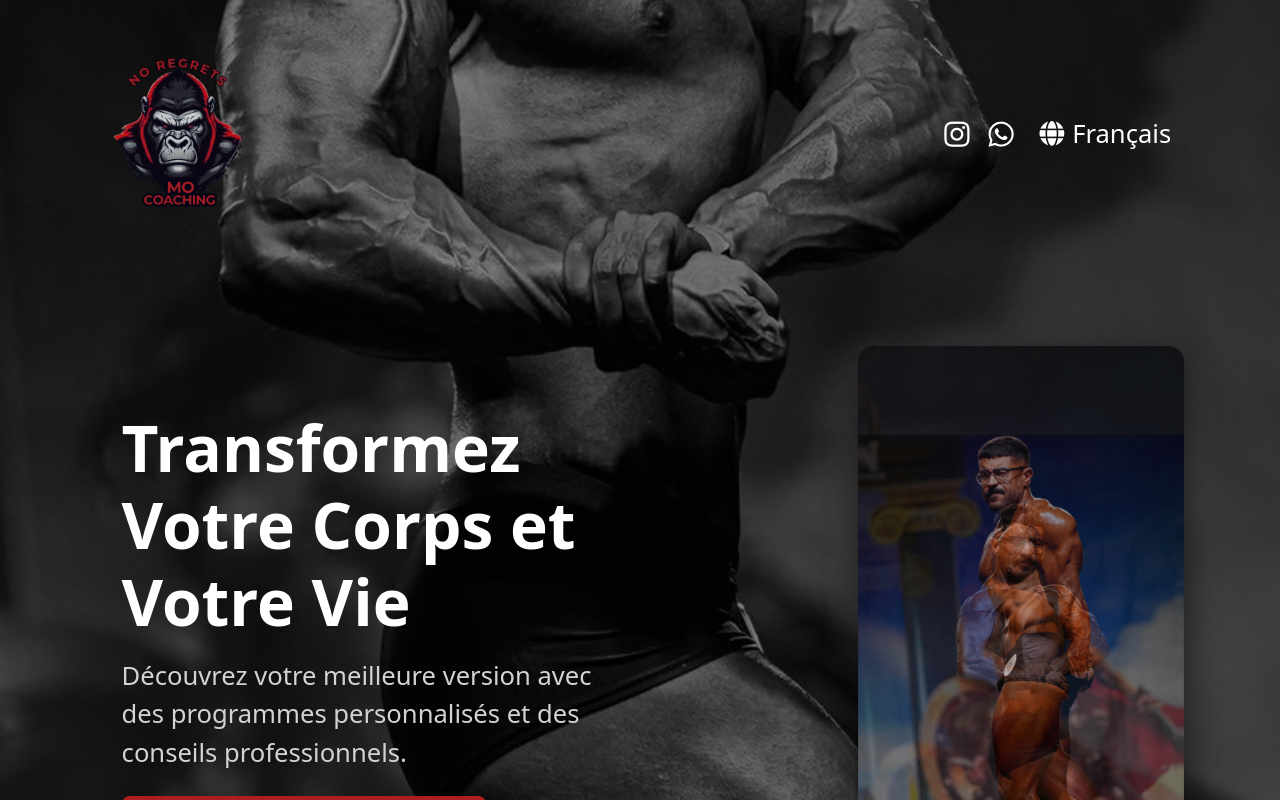
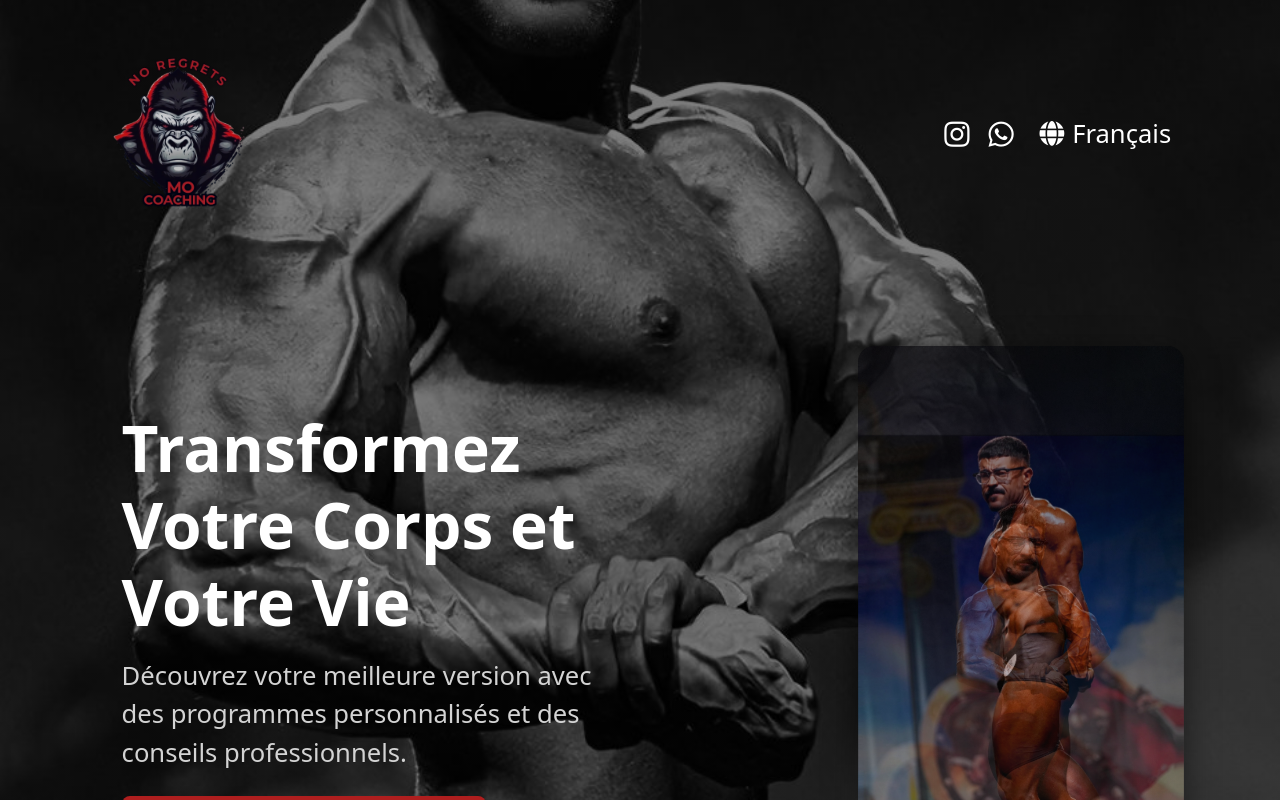
Before and after one commit to Eya024/portfolio, a React (Create React App) app: page /home/fr in a window 1280 px wide. Built offline with nearby package versions, Linux system fonts and the light colour scheme.

Commit message:
final????

```diff
--- a/src/pages/Home.jsx
+++ b/src/pages/Home.jsx
@@ -26,7 +26,7 @@ const HomeContainer = styled.div`
       width: 100%;
       height: 100%;
       background: linear-gradient(rgba(0, 0, 0, 0.5), rgba(0, 0, 0, 0.5)),
-                  url('/img/resources/coach.jpeg') no-repeat center center/cover;
+                  url('/img/resources/coachh.jpeg') no-repeat center center/cover;
       z-index: -1; /* Place the pseudo-element behind the content */
     }
   }
```
